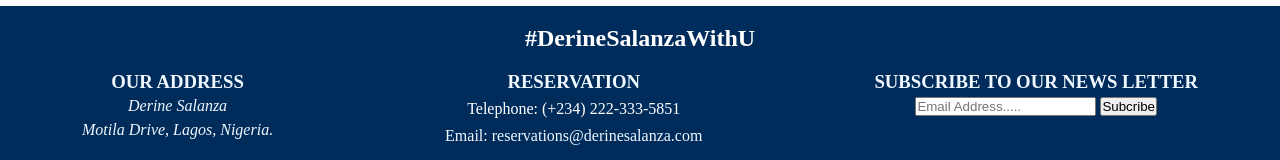
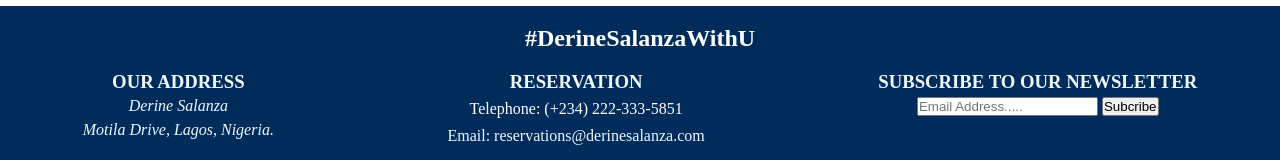
Before and after one commit to iameo/TEST, a plain HTML site: page bazhotel/index.html in a window 1280 px wide. Shown: the part 3310-3470 px from the top of the page. Drawn offline with Linux system fonts and the light colour scheme.

Commit message:
minor html fix

```diff
--- a/bazhotel/index.html
+++ b/bazhotel/index.html
@@ -125,7 +125,7 @@
 
             </div>
             <div>
-                <h3>SUBSCRIBE TO OUR NEWS LETTER</h3>
+                <h3>SUBSCRIBE TO OUR NEWSLETTER</h3>
                 <form action="">
                     <input type="text" placeholder="Email Address....."> <button>Subcribe</button>
                 </form>
```
